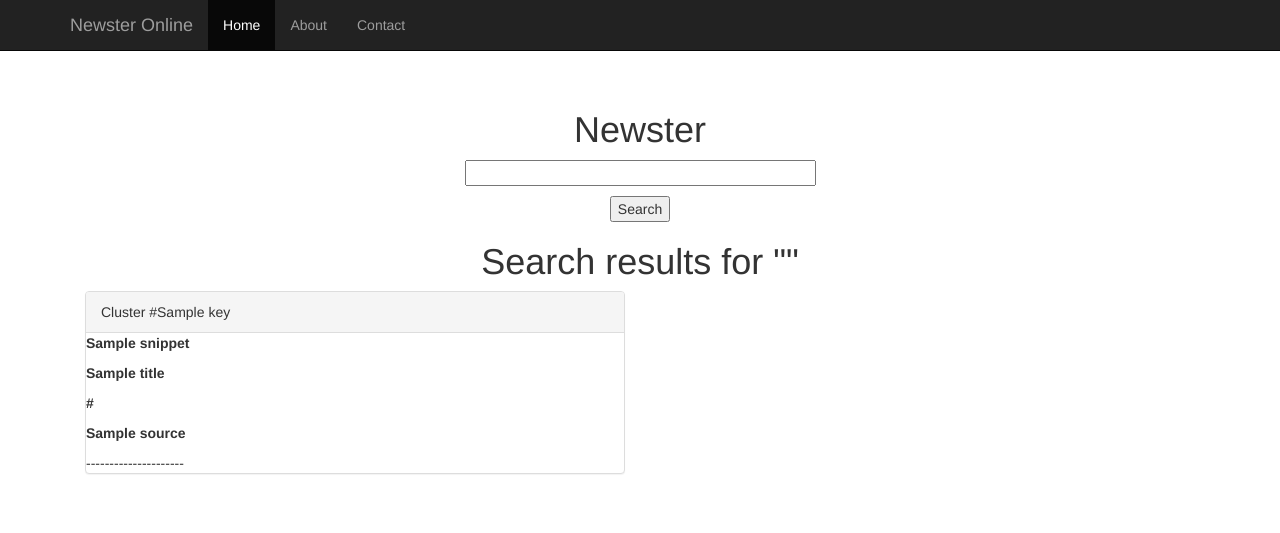
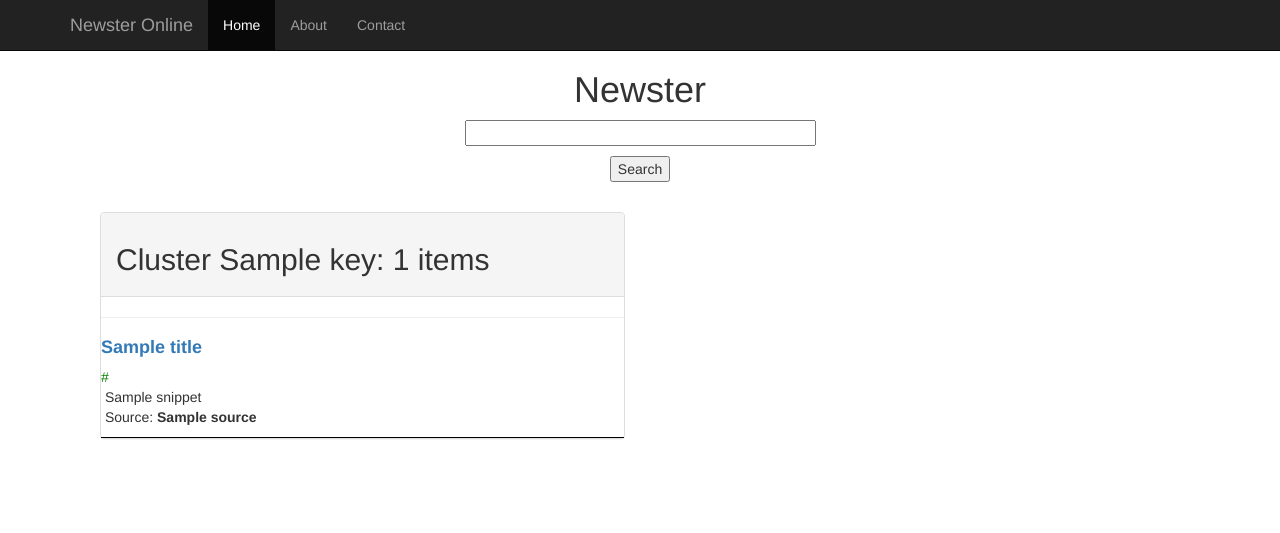
Before and after one commit to abramovd/Newster-Online, a Flask app: template app/templates/search_results.html in a window 1280 px wide. Shown: the top 533 px of the page. Run offline with Flask 2, Linux system fonts and the light colour scheme; the template is opened without the code that fills it: most values are stand-ins (such as "Sample title", 1, 10 or a date in 2020); parts of the project's set-up code (start-up, migrations or seed data) failed here and were passed over; some libraries are stand-ins or nearby versions.

Commit message:
working prototype

```diff
--- /dev/null
+++ b/app/static/css/readmore.css
@@ -0,0 +1,7 @@
+article {
+  border-bottom: 1px solid black;
+}
+
+.hide {
+  display: none;
+}
--- /dev/null
+++ b/app/static/js/readmore.js
@@ -0,0 +1,7 @@
+// Hide the extra content initially, using JS so that if JS is disabled, no problemo.
+$('.read-more-content').addClass('hide');
+
+// Set up the toggle.
+$('.read-more-toggle').on('click', function() {
+  $(this).next('.read-more-content').toggleClass('hide');
+});
--- a/app/static/starter-template.css
+++ b/app/static/starter-template.css
@@ -1,5 +1,5 @@
 body {
-  padding-top: 50px;
+  padding-top: 10px;
 }
 .starter-template {
   padding: 40px 15px;
--- a/app/templates/base.html
+++ b/app/templates/base.html
@@ -7,6 +7,17 @@
     <!-- The above 3 meta tags *must* come first in the head; any other head content must come *after* these tags -->
     <meta name="description" content="">
     <meta name="author" content="">
+    <style>
+    article {
+  border-bottom: 1px solid black;
+}
+
+.hide {
+  display: none;
+}
+
+
+    </style>
 
     {% if title %}
     <title>{{ title }} - News Search Results Clustering</title>
@@ -16,6 +27,7 @@
 
     <!-- Bootstrap core CSS -->
     <link href="../static/css/bootstrap.min.css" rel="stylesheet">
+    <link href="../static/css/readmore.css" rel="stylesheet">
 
     <!-- Custom styles for this template -->
     <link href="../static/starter-template.css" rel="stylesheet">
@@ -66,6 +78,7 @@
     <!-- Placed at the end of the document so the pages load faster -->
     <script src="https://ajax.googleapis.com/ajax/libs/jquery/1.11.3/jquery.min.js"></script>
     <script src="../static/js/bootstrap.min.js"></script>
+    <script src="../static/js/readmore.js"></script>
     <!-- IE10 viewport hack for Surface/desktop Windows 8 bug -->
     <script src="../static/js/ie10-viewport-bug-workaround.js"></script>
   </body>
--- a/app/templates/search_results.html
+++ b/app/templates/search_results.html
@@ -1,5 +1,15 @@
 {% extends "base.html" %}
 {% block content %}
+    <script>
+// Hide the extra content initially, using JS so that if JS is disabled, no problemo.
+$('.read-more-content').addClass('hide');
+
+// Set up the toggle.
+$('.read-more-toggle').on('click', function() {
+  $(this).next('.read-more-content').toggleClass('hide');
+});
+    </script>
+
 <h1>Newster</h1>
 <form action="{{ url_for('search') }}" method="post" name="search">
       {{ g.search_form.hidden_tag() }}
@@ -7,26 +17,43 @@
           {{ g.search_form.search(size=40, value = query) }}
       </p>
       <p><input type="submit" value="Search"></p>
-    </form>
-    <h1>Search results for "{{ query }}"</h1>
+    </form><br>
     {% if snippets %}
     {% for key in clusters.iterkeys()|sort %}
         {% set cluster = clusters[key] %}
+        {%if key % 2 == 1 %}
         <div class="row">
+        {%endif%}
         <div class="col-lg-6">
-          <div class="panel panel-default" id="headings" style = "text-align: justify">
-            <div class="panel-heading"> Cluster #{{ key }}
+          <div class="panel panel-default" id="headings" style = "text-align: justify; height : 50%">
+            <div class="panel-heading"> <h2>Cluster {{ key }}: {{cluster|length}} items </h2>
             </div>
+            <article>
             {% for cl in cluster %}
-             <p><b>{{ snippets[cl] }}</b></p>
-             <p><b>{{ titles[cl] }}</b></p>
-             <p><b>{{ links[cl] }}</b></p>
-             <p><b>{{ sources[cl] }}</b></p>
-             ---------------------<br>
+            {%if loop.index == 2%}
+             <div class="read-more-content">
+            {%endif%}
+            <hr>
+            <h4><b><a href = "{{ links[cl] }}">{{ titles[cl] }}</a></b></h4>
+             <font color = "green"> {{ links[cl] }}</font><br>
+             &nbsp;{{ snippets[cl] }}<br>
+             <p>&nbsp;Source: <b>{{ sources[cl] }}</b></p>
+            {%if loop.index == 1 and (cluster|length) > 1%}
+            <a href = "#" onclick="return false" class="read-more-toggle">
+            <center>More news
+            </center><br>
+            </a>
+            {%endif%}
+            {%if loop.index >= 2 and loop.last%}
+            </div>
+            {%endif%}
             {% endfor %}
+             </article>
           </div>
          </div>
-        <div>
+        {%if key % 2 == 0 or loop.last %}
+        </div>
+        {%endif%}
     {% endfor %}
     {% else %}
     <dif><p>Sorry. No search results for your query :(</p></div>
--- a/app/views.py
+++ b/app/views.py
@@ -5,13 +5,10 @@ from forms import SearchForm
 @app.route('/')
 @app.route('/index')
 def index():
-    form = SearchForm()
-    if form.validate_on_submit():
-        redirect(url_for('search_results'), form = form)
+    if g.search_form.validate_on_submit():
+        redirect(url_for('search'))
     return render_template("index.html",
-                           title= 'Home', form = form)
-
-
+                           title= 'Home')
 
 @app.before_request
 def before_request():
@@ -28,16 +25,22 @@ def search():
 def search_results(query):
     from tools.newster.base import Newster
     from tools.newster.config import api_urls, api_keys
+    titles = []
+    links = []
+    snippets = []
+    titles = []
+    sources = []
+    clusters = {}
+    n_clusters = 7
     try:
         newster = Newster(api_urls, api_keys, query)
         snippets = newster.get_snippets()
         titles = newster.get_titles()
         links = newster.get_links()
         sources = newster.get_sources()
-        clusters = newster.find_clusters(method = 'kmeans', n_clusters = 10)
+        clusters = newster.find_clusters(method = 'fca', n_clusters = n_clusters)
     except:
-        titles = []
-        snippets = []
+        pass
     return render_template("search_results.html",
                            title='Search Results',
                            query = query,
@@ -45,4 +48,5 @@ def search_results(query):
                            titles = titles,
                            clusters = clusters,
                            links = links,
-                           sources = sources)
+                           sources = sources,
+                           n_clusters = n_clusters)
```
